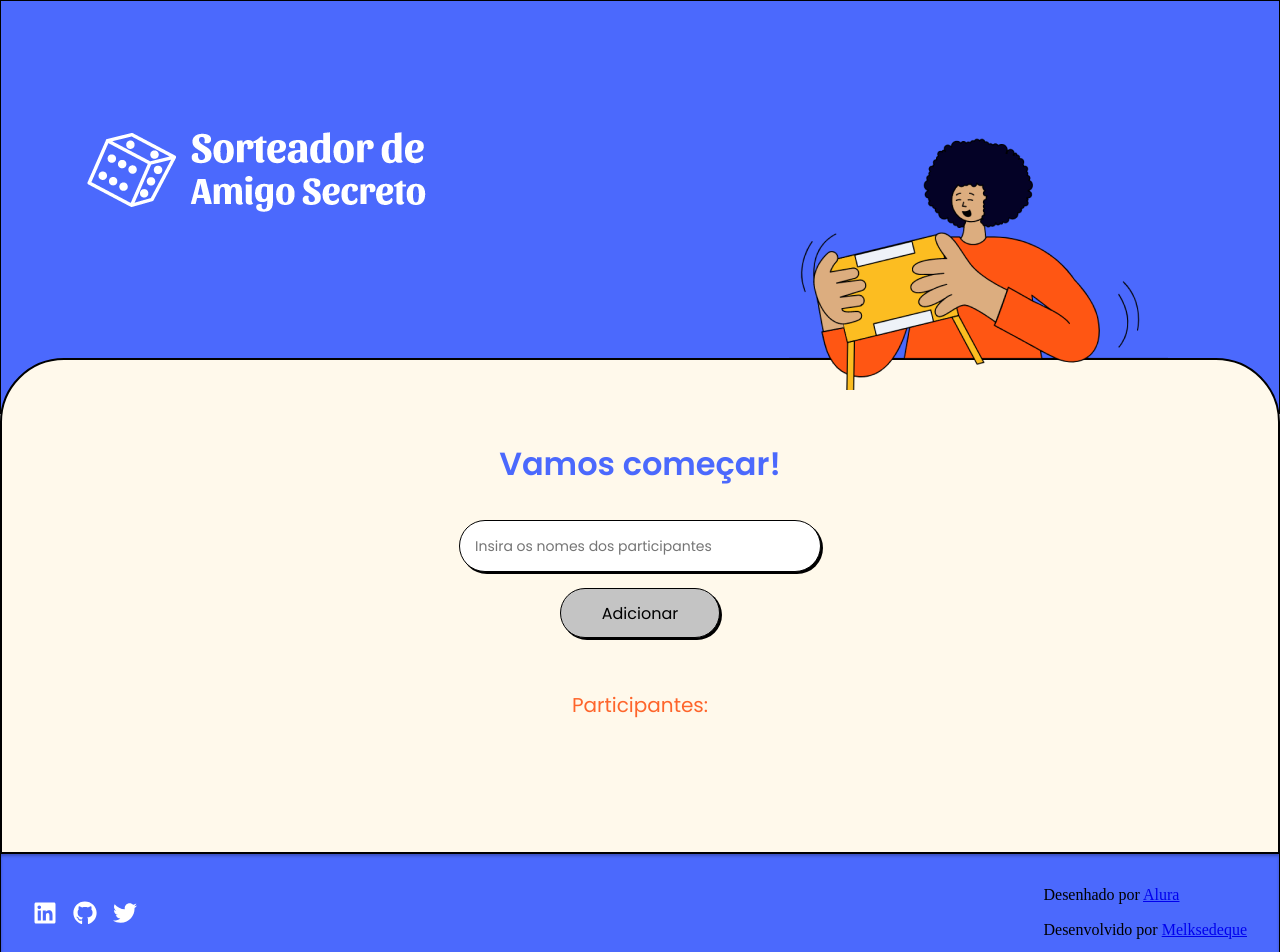
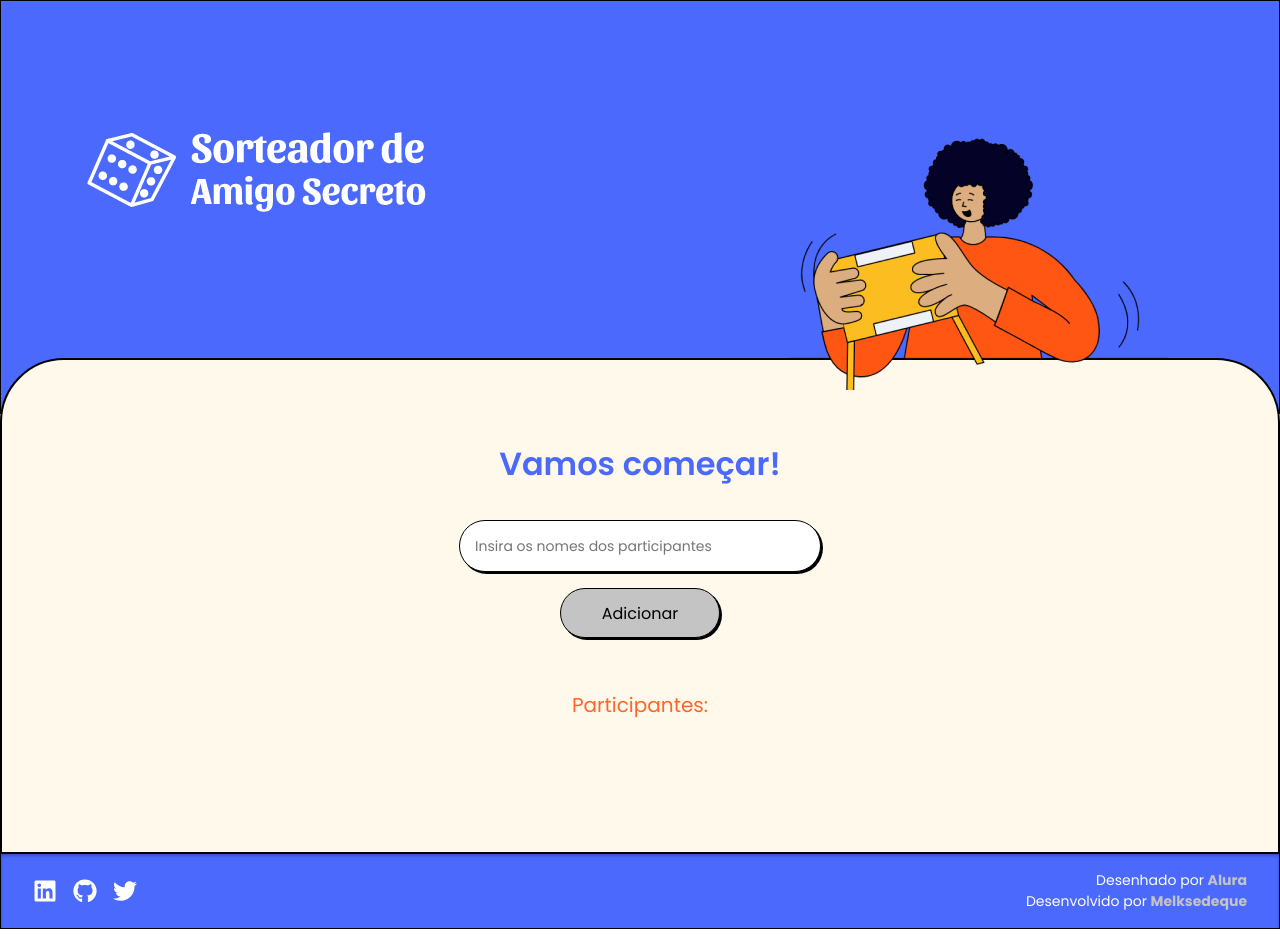
Before and after one commit to Melksedeque/amigo-secreto, a React (Vite) app: page / in a window 1280 px wide. Shown: the top 952 px of the page. After the commit the page ends 929 px from the top, so only its background shows below. Built offline with nearby package versions, Linux system fonts and the light colour scheme.

Commit message:
Estrutura do rodapé

```diff
--- a/src/components/Footer/index.tsx
+++ b/src/components/Footer/index.tsx
@@ -14,7 +14,7 @@ export default function Footer() {
           <FaGithub {...iconProps} to="http://github.com/Melksedeque" target='_blank' />
           <FaTwitter {...iconProps} to="https://x.com/SouzaMelk" target='_blank' />
         </div>
-        <div>
+        <div className={styles.copyrights}>
           <p>
             Desenhado por{' '}
             <a
```
